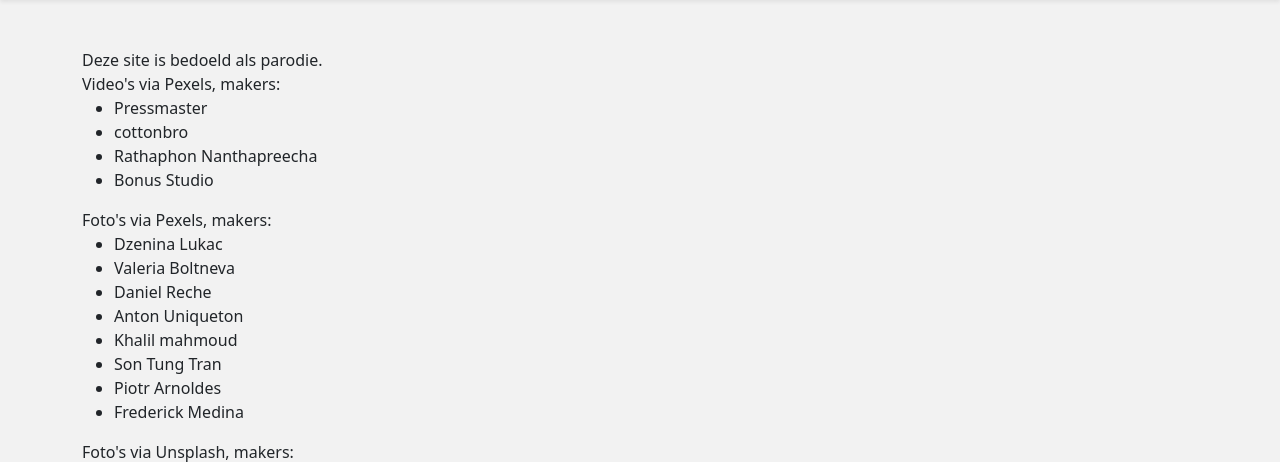
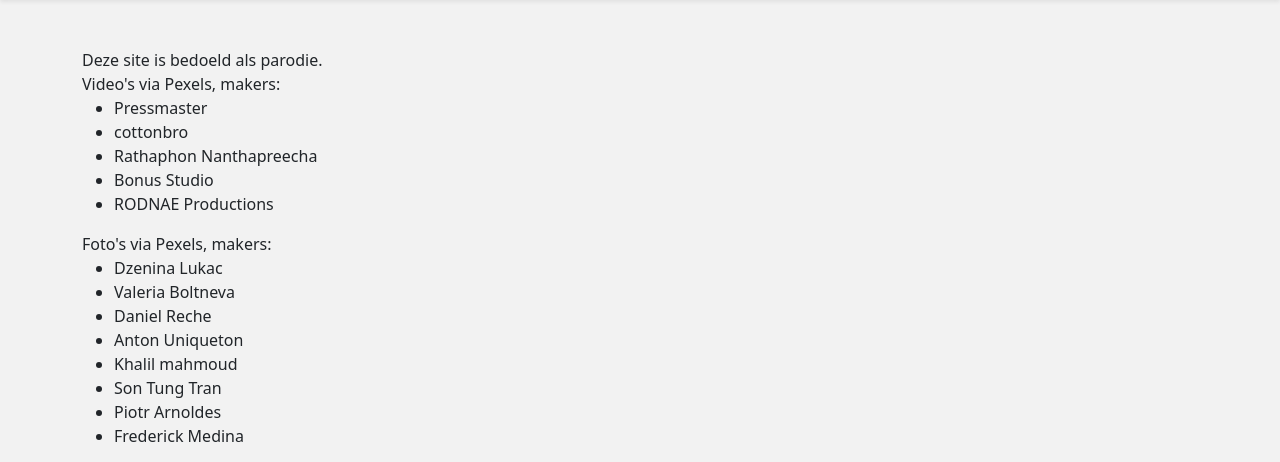
Before and after one commit to Conengmo/kroketalizer, a Flask app: page /colofon in a window 1280 px wide. Shown: the part 120-582 px from the top of the page. Run offline with Flask 2, Linux system fonts and the light colour scheme.

Commit message:
extra video

```diff
--- a/kroketalizer/templates/colofon.html
+++ b/kroketalizer/templates/colofon.html
@@ -28,6 +28,8 @@
           <li>cottonbro</li>
           <li>Rathaphon Nanthapreecha</li>
           <li>Bonus Studio</li>
+          <li>RODNAE Productions</li>
+
         </ul>
       </div>
     </div>
```
